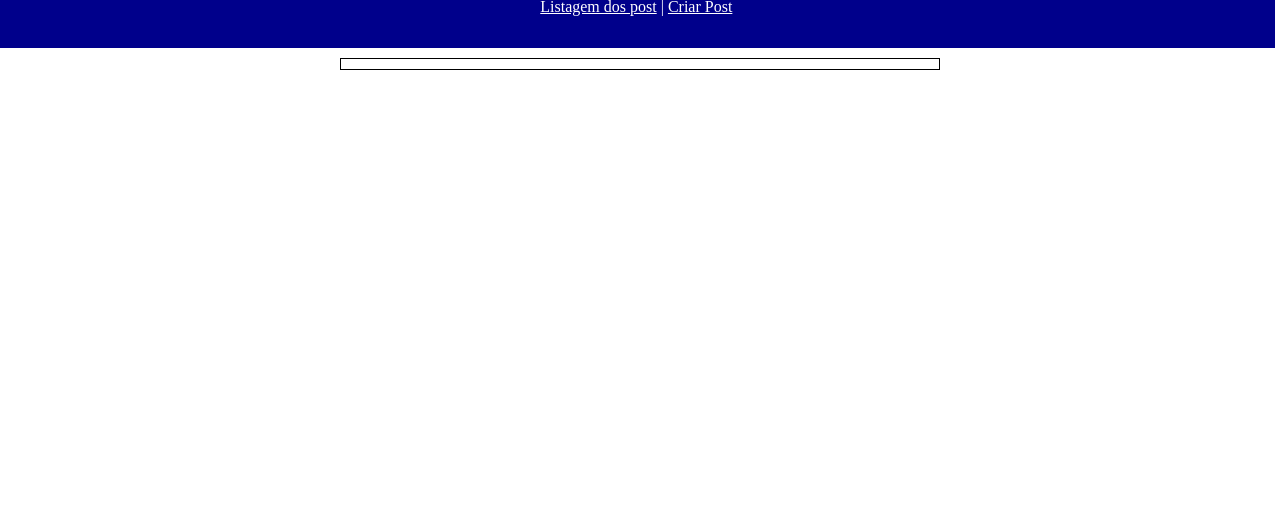
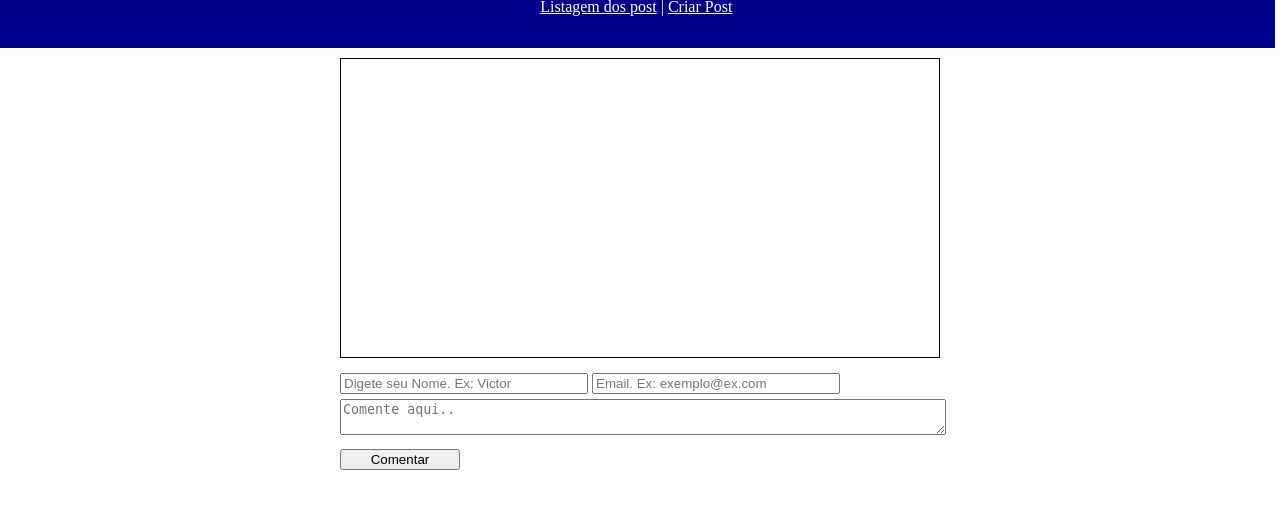
Before and after one commit to Viihtorugo/mini_blog, a PHP site: page /PostView.php?id=1 in a window 1280 px wide. Shown: the top 509 px of the page. Run offline with PHP 8.4, Linux system fonts and the light colour scheme; data that the repository does not hold is empty.

Commit message:
Adicionando formulário para comentar

```diff
--- a/view/CreatePostView.php
+++ b/view/CreatePostView.php
@@ -9,6 +9,7 @@
 			flex-direction: column;
 			align-content: center;
 		}
+
 		nav{
 			margin: -10px -10px auto;
 			text-align: center;
@@ -17,24 +18,29 @@
 			background: darkblue;
 			color: white;
 		}
+
 		nav a{
 			padding: 10px auto;
 			color: white;
 		}
+
 		form{
 			width: 600px;
 			margin: 10px auto;
 		}
+
 		input{
 			margin: 5px auto;
 			width: 100%;
 			text-align: center;
 		}
+
 		textarea{
 			margin: 5px auto;
 			width: 100%;
 			text-align: center;
 		}
+
 		button{
 			margin: 5px auto;
 			width: 25%;
--- a/view/PostView.php
+++ b/view/PostView.php
@@ -10,6 +10,7 @@
 			flex-direction: column;
 			align-content: center;
 		}
+
 		nav{
 			margin: -10px -10px auto;
 			text-align: center;
@@ -18,12 +19,15 @@
 			background: darkblue;
 			color: white;
 		}
+
 		nav a{
 			padding: 10px auto;
 			color: white;
 		}
+
 		table{
 			width: 600px;
+			height: 300px;
 			margin: 10px auto;
 			border: 1px solid black;
 		}
@@ -33,10 +37,31 @@
 			width: 100%;
 			text-align: center;
 		}
+
 		td{
+			text-indent: 50px;
+			text-align: justify;
 			height: 90%;
 			width: 100%;
-			text-align: center;
+		}
+
+		form{
+			width: 600px;
+			margin: 10px auto;
+		}
+
+		input{
+			width: 40%;
+			margin: 5px auto;
+		}
+
+		textarea{
+			width: 100%;
+		}
+
+		button{
+			width: 20%;
+			margin: 10px auto;
 		}
 	</style>
 </head>
@@ -63,5 +88,11 @@
 		<td><?php echo $post->getContent(); ?></td>
 	</tr>
 </table>
+<form action="#" method="post">
+	<input type="text" name="name" placeholder="Digete seu Nome. Ex: Victor">
+	<input type="text" name="email" placeholder="Email. Ex: exemplo@ex.com">
+	<textarea name="content" placeholder="Comente aqui.."></textarea>
+	<button type="submit">Comentar</button>
+</form>
 </body>
 </html>
```
